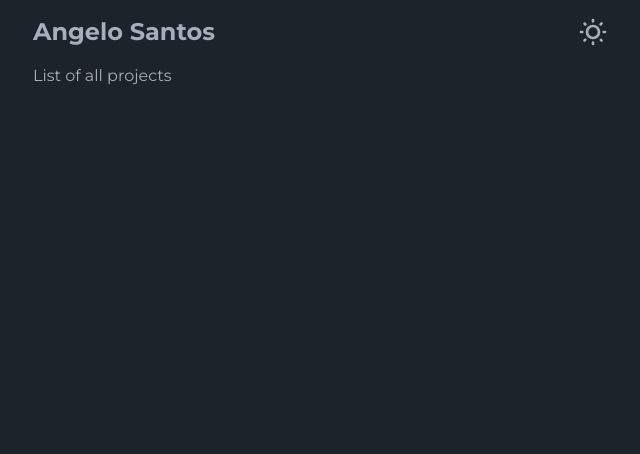
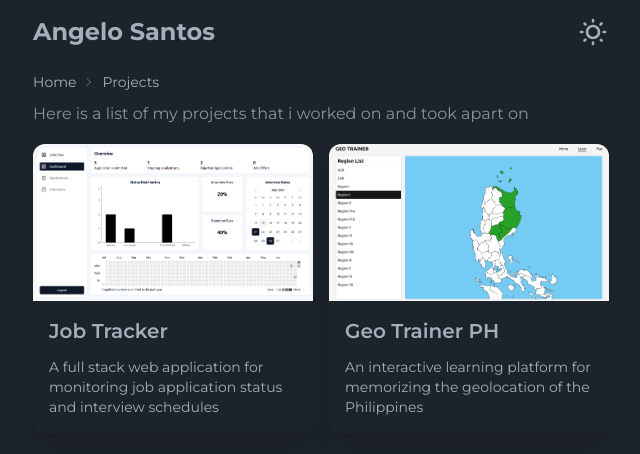
Before and after one commit to Sanjero20/portfolio, a Next.js app: page /projects in a window 1280 px wide. Shown: the top 454 px of the page, without its empty margins (319-959 px from the left). Built offline with nearby package versions, Linux system fonts and the light colour scheme.

Commit message:
feat: add page for project info

```diff
--- /dev/null
+++ b/src/app/projects/[title]/page.tsx
@@ -0,0 +1,45 @@
+import getProjectData from "@/utils/getProjectData";
+import Image from "next/image";
+
+interface Props {
+  params: { title: string };
+}
+
+const ProjectInfoPage = ({ params }: Props) => {
+  const data = getProjectData(params.title);
+
+  if (!data) return <>This project does not exist</>;
+
+  return (
+    <div className="prose">
+      {/* Image */}
+      <div className="not-prose relative aspect-video w-full bg-base-200">
+        <Image
+          src={data.imgSrc}
+          alt={data.imgAlt}
+          className="rounded-lg"
+          fill
+        />
+      </div>
+
+      {/* Title  */}
+      <div className="mb-4 flex items-center justify-between">
+        <h3 className="my-0">{data.title}</h3>
+
+        <div className="flex gap-2">
+          <button className="btn btn-link w-fit">View Code</button>
+          <button className="btn btn-link w-fit">Live Site</button>
+        </div>
+      </div>
+      <p>{data.description}</p>
+
+      <h4>Features</h4>
+
+      <h4>Tech Stack</h4>
+
+      <h4>Images</h4>
+    </div>
+  );
+};
+
+export default ProjectInfoPage;
--- /dev/null
+++ b/src/app/projects/layout.tsx
@@ -0,0 +1,35 @@
+"use client";
+
+import getProjectData from "@/utils/getProjectData";
+import Link from "next/link";
+import { usePathname } from "next/navigation";
+
+interface Props {
+  children: React.ReactNode;
+}
+
+function ProjectLayout({ children }: Props) {
+  const currentPath = usePathname().split("/")[2];
+  const project = getProjectData(currentPath);
+
+  return (
+    <div>
+      <div className="breadcrumbs text-sm">
+        <ul>
+          <li>
+            <Link href={"/"}>Home</Link>
+          </li>
+          <li>
+            <Link href={"/projects"}>Projects</Link>
+          </li>
+
+          {project && <li>{project.title}</li>}
+        </ul>
+      </div>
+
+      {children}
+    </div>
+  );
+}
+
+export default ProjectLayout;
--- a/src/app/projects/page.tsx
+++ b/src/app/projects/page.tsx
@@ -1,5 +1,29 @@
+import CardProject from "@/components/CardProject";
+import { PROJECTS } from "@/data/projects";
+
 const ProjectsPage = () => {
-  return <div>List of all projects</div>;
+  return (
+    <div className="flex flex-col gap-4">
+      <div className="prose">
+        <p>Here is a list of my projects that i worked on and took apart on</p>
+      </div>
+
+      {/* Solo Project */}
+      <div className="grid gap-4 sm:grid-cols-2">
+        {PROJECTS.map((project, index) => (
+          <CardProject
+            key={index}
+            title={project.title}
+            description={project.description}
+            imgSrc={project.imgSrc}
+            imgAlt={project.imgAlt}
+          />
+        ))}
+      </div>
+
+      {/*  */}
+    </div>
+  );
 };
 
 export default ProjectsPage;
--- a/src/components/CardProject.tsx
+++ b/src/components/CardProject.tsx
@@ -1,4 +1,5 @@
 import Image from "next/image";
+import Link from "next/link";
 
 interface Props {
   title: string;
@@ -9,8 +10,10 @@ interface Props {
 
 const CardProject = (props: Props) => {
   const { title, description, imgSrc, imgAlt } = props;
+  const project_url = title.toLowerCase().replaceAll(" ", "-");
 
   return (
+    <Link href={`./projects/${project_url}`}>
       <div className="card card-compact cursor-pointer rounded-xl bg-base-100 shadow-xl">
         <figure>
           <Image width={800} height={800} src={imgSrc} alt={imgAlt} />
@@ -21,6 +24,7 @@ const CardProject = (props: Props) => {
           <p>{description}</p>
         </div>
       </div>
+    </Link>
   );
 };
 
--- a/src/data/projects.ts
+++ b/src/data/projects.ts
@@ -1,4 +1,4 @@
-interface ProjectType {
+export interface ProjectType {
   title: string;
   description: string;
   imgSrc: string;
--- /dev/null
+++ b/src/utils/getProjectData.ts
@@ -0,0 +1,14 @@
+import { ProjectType, PROJECTS } from "@/data/projects";
+
+function getProjectData(title: string): ProjectType | null {
+  if (!title) return null;
+
+  const parsedTitle = title.toLowerCase().replaceAll("-", " ");
+  const data = PROJECTS.filter(
+    (project) => project.title.toLowerCase() == parsedTitle,
+  );
+
+  return data[0];
+}
+
+export default getProjectData;
```
Lines whose indentation alone changed are shown as unchanged.
